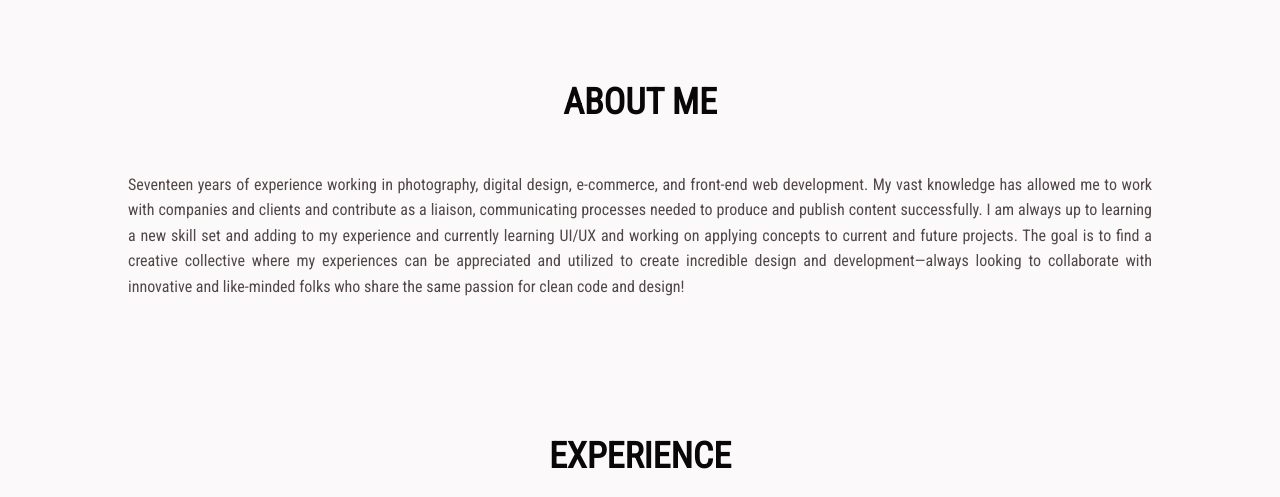
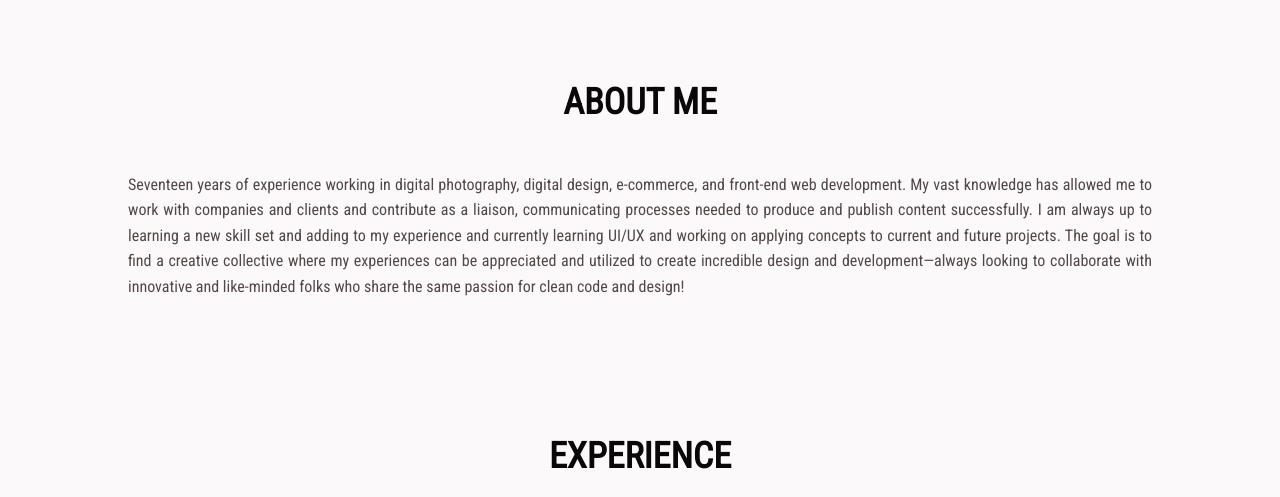
Before and after one commit to csumie/cu-dev-portfolio-v3, a plain HTML site: page index.html in a window 1280 px wide. Shown: the part 662-1159 px from the top of the page. Drawn offline with nearby package versions, Linux system fonts and the light colour scheme; a script that the page names is missing.

Commit message:
Updated About content

```diff
--- a/index.html
+++ b/index.html
@@ -66,7 +66,7 @@
 
         <div class="about__container">
           <div class="about__data">
-            <p class="about__description">Seventeen years of experience working in photography, digital design, e-commerce, and front-end web development. My vast knowledge has allowed me to work with companies and clients and contribute as a liaison, communicating processes needed to produce and publish content successfully. I am always up to learning a new skill set and adding to my experience and currently learning UI/UX and working on applying concepts to current and future projects. The goal is to find a creative collective where my experiences can be appreciated and utilized to create incredible design and development—always looking to collaborate with innovative and like-minded folks who share the same passion for clean code and design!</p>
+            <p class="about__description">Seventeen years of experience working in digital photography, digital design, e-commerce, and front-end web development. My vast knowledge has allowed me to work with companies and clients and contribute as a liaison, communicating processes needed to produce and publish content successfully. I am always up to learning a new skill set and adding to my experience and currently learning UI/UX and working on applying concepts to current and future projects. The goal is to find a creative collective where my experiences can be appreciated and utilized to create incredible design and development—always looking to collaborate with innovative and like-minded folks who share the same passion for clean code and design!</p>
           </div>
         </div>
       </section>
```
